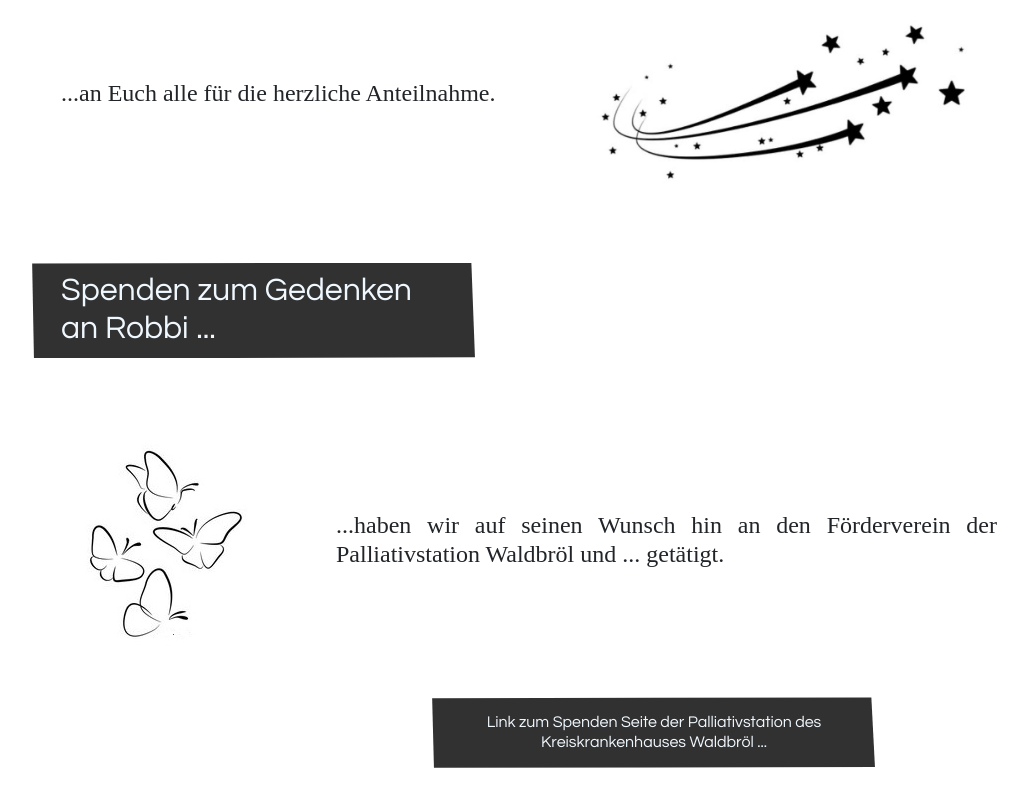
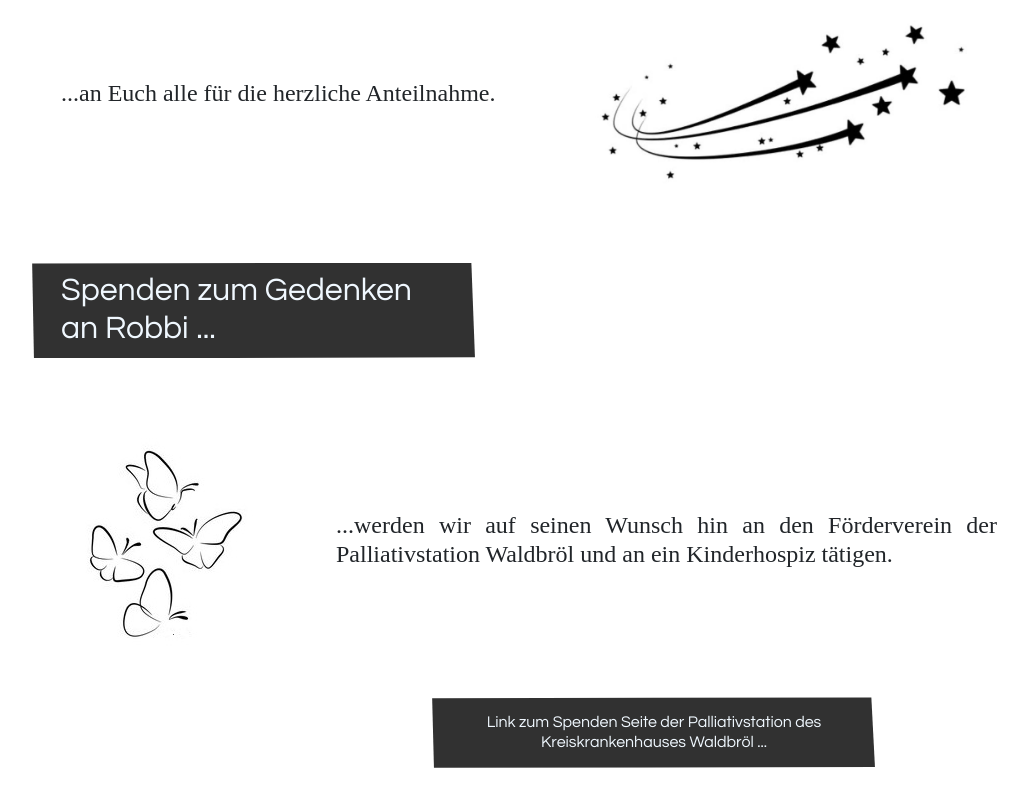
Before and after one commit to luis2605/in_memoriam, a React (Create React App) app: page / in a window 1280 px wide. Shown: the part 1878-2678 px from the top of the page, without its empty margins (111-1139 px from the left). Built offline with nearby package versions, Linux system fonts and the light colour scheme; a web font is replaced by a local one.

Commit message:
fixing bugs

```diff
--- a/src/components/nav/NavigationBar.js
+++ b/src/components/nav/NavigationBar.js
@@ -1,4 +1,4 @@
-import React from "react";
+import React, { useState } from "react";
 
 import Container from "react-bootstrap/Container";
 
@@ -24,7 +24,7 @@ const NavigationBar = ({ onToggleAudio, onIsAudioOn }) => {
     <>
       {["xl"].map((expand) => (
         <Navbar
-          collapseOnSelect={"true"}
+          collapseOnSelect
           key={expand}
           bg="light"
           expand={expand}
@@ -39,6 +39,7 @@ const NavigationBar = ({ onToggleAudio, onIsAudioOn }) => {
               </div>
             </Navbar.Brand>
             <Navbar.Toggle aria-controls={`offcanvasNavbar-expand-${expand}`} />
+
             <Navbar.Offcanvas
               id={`offcanvasNavbar-expand-${expand}`}
               aria-labelledby={`offcanvasNavbarLabel-expand-${expand}`}
@@ -51,14 +52,14 @@ const NavigationBar = ({ onToggleAudio, onIsAudioOn }) => {
               </Offcanvas.Header>
               <Offcanvas.Body>
                 <Nav className="justify-content-end align-items-center flex-grow-1 pe-3 ">
+                  {" "}
                   <Nav.Link
                     onClick={() => {
                       let element = document.getElementById("intro");
                       element.scrollIntoView({ behavior: "smooth" });
                     }}
                   >
-                    {" "}
-                    <p className={classes.text}>Ein Paar Worte</p>
+                    <p className={classes.text}> Ein Paar Worte </p>
                   </Nav.Link>
                   <Nav.Link
                     onClick={() => {
@@ -72,6 +73,7 @@ const NavigationBar = ({ onToggleAudio, onIsAudioOn }) => {
                     onClick={() => {
                       let element = document.getElementById("danke");
                       element.scrollIntoView({ behavior: "smooth" });
+                      expand("");
                     }}
                   >
                     <p className={classes["text"]}>Dankeschön</p>
@@ -87,6 +89,7 @@ const NavigationBar = ({ onToggleAudio, onIsAudioOn }) => {
                 </Nav>
               </Offcanvas.Body>
             </Navbar.Offcanvas>
+
             <div className={classes.icon}> {displayAudioIcon}</div>
           </Container>
         </Navbar>
--- a/src/components/spenden/Spenden.js
+++ b/src/components/spenden/Spenden.js
@@ -14,8 +14,8 @@ const Spenden = () => {
           <img src={butterfly} className={classes["spenden-img"]} alt="" />
           <div className={classes["spenden-content"]}>
             <h4 className={classes["spenden-subtitle"]}>
-              ...haben wir auf seinen Wunsch hin an den Förderverein der
-              Palliativstation Waldbröl und ... getätigt.
+              ...werden wir auf seinen Wunsch hin an den Förderverein der
+              Palliativstation Waldbröl und an ein Kinderhospiz tätigen.
             </h4>
           </div>
         </div>
```
